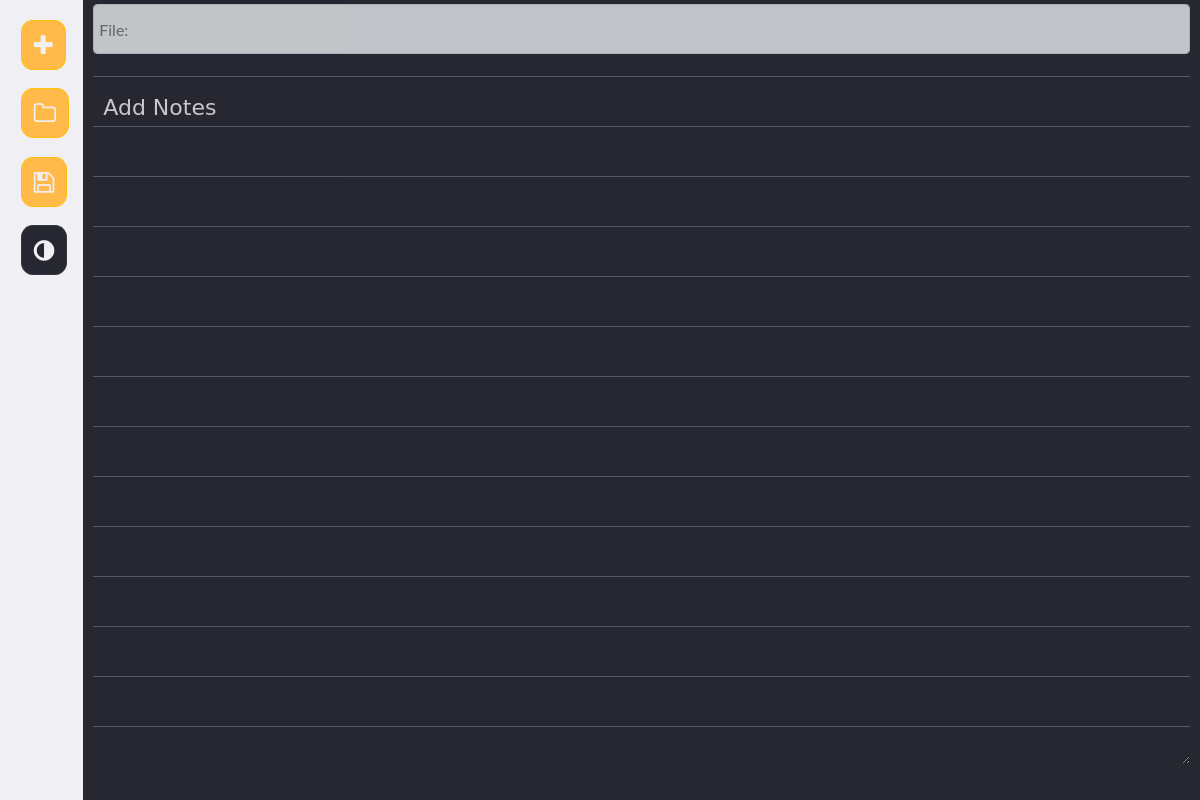
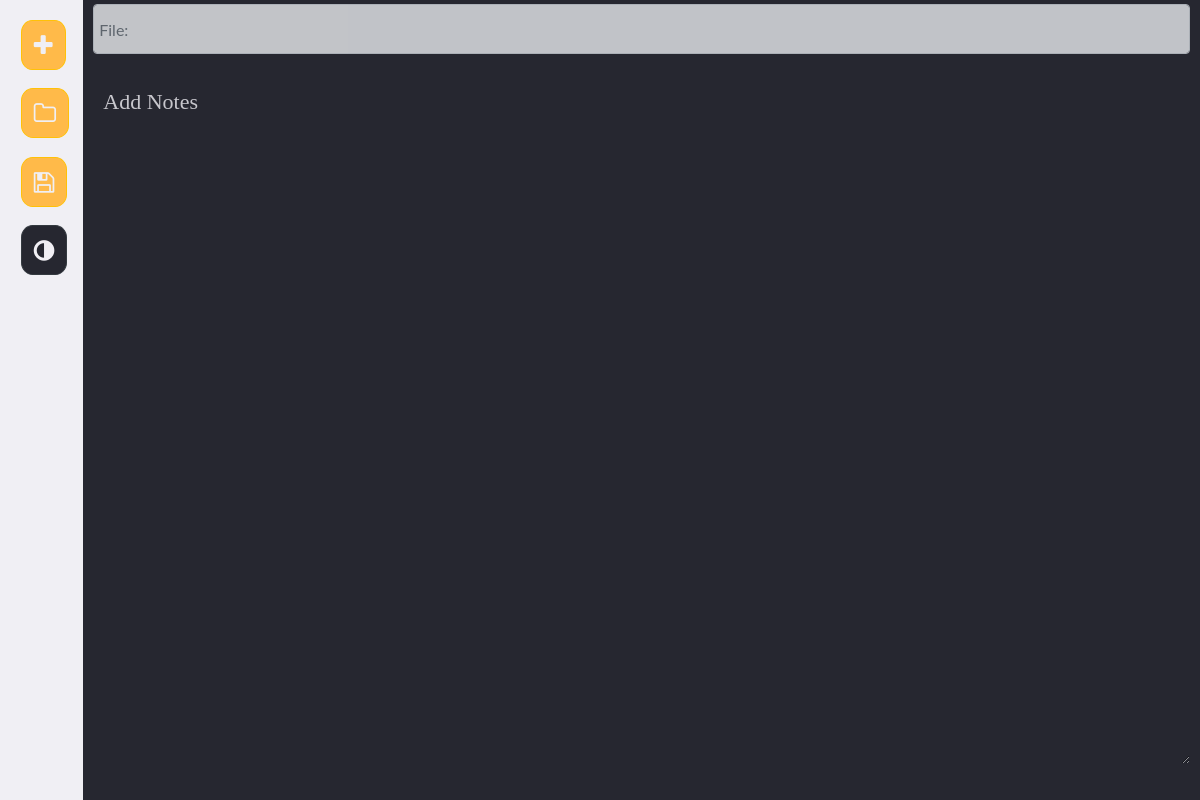
Before and after one commit to n1xsoph1c/Notepad, an Electron app: page assests/index.html in a window 1200 px wide. Drawn offline with nearby package versions, Linux system fonts and the light colour scheme.

Commit message:
update lol

```diff
--- /dev/null
+++ b/Untitled.txt
@@ -0,0 +1 @@
+lllkjlksjljslkjslksjlksjlsjlksjlsjljsljslj;kj;lkjlkjsl;kjlskj;lsjlskjsl;kjlskj;lsj;lsj;lsjl;jsl;js;lsjl;sjl;sj;lsjl;sjl;sj;ljsljs;ljsl;js;ljs;ljsljsljs;lsj;lsj;sljs
--- a/app.js
+++ b/app.js
@@ -13,7 +13,7 @@ function createWindow () {
     width: 1200,
     height: 700,
     webPreferences: {
-	  nodeIntegration: true,
+    nodeIntegration: true,
     }
   })
 
@@ -27,7 +27,7 @@ function createWindow () {
   mainWindow.setResizable(true)
   mainWindow.setMenu(null)
 //   Open the DevTools.
-  // mainWindow.webContents.openDevTools()
+  mainWindow.webContents.openDevTools()
 
   // Emitted when the window is closed.
   mainWindow.on('closed', function () {
--- a/assests/css/main.css
+++ b/assests/css/main.css
@@ -94,18 +94,17 @@ textarea
     color: #f0eff4;
     background-color: #262730;
     display: block;
-    font-family: 'Marck Script',cursive;
+    font-family: 'Marck Script', Electrolize;
     font-size: 22px;
     line-height: 50px !important;
     margin: 2% auto;
-    padding: 11px 20px 0 10px;
+    padding: 11px 20px 80px 10px;
     height: 689px;
     width: 100%;
+}
 
-    background-image: -webkit-linear-gradient(top , transparent, transparent 49px,#65657a 0);
-
-    -webkit-background-size:  100% 50px;
-    background-size: 100% 50px;
+.form-control-plaintext{
+  padding: 0px 10px 80px 10px !important;
 }
 
 textarea:focus, input:focus {
--- a/assests/index.html
+++ b/assests/index.html
@@ -111,7 +111,9 @@
 </div>
 
 <!-- jQuery library -->
-<!-- <script> window.$ = window.jQuery = require("jquery"); </script> -->
+<script type="text/javascript">
+  window.$ = window.jQuery = require('jquery')
+</script>
 
 <!-- Latest compiled JavaScript -->
 <script type='text/javascript' src="vendor/bootstrap/js/bootstrap.min.js"></script>
--- a/assests/js/main.js
+++ b/assests/js/main.js
@@ -68,7 +68,7 @@ function importNote(){
           alert('an error ocurred while importing file ' + err.message);
           return ""
         }
-        x.innerHTML += data
+        x.value = data;
         var n = path.parse(filename).base;
         f.setAttribute('placeholder', "File: "+ n);
         document.getElementById("file-path").setAttribute("placeholder", filename)
--- a/package.json
+++ b/package.json
@@ -4,7 +4,8 @@
   "description": "A simple text editor xD",
   "main": "app.js",
   "dependencies": {
-    "electron": "^9.1.2"
+    "electron": "^9.1.2",
+    "jquery": "^3.5.1"
   },
   "devDependencies": {},
   "scripts": {
```
Also changed, not shown: 1 other file.
